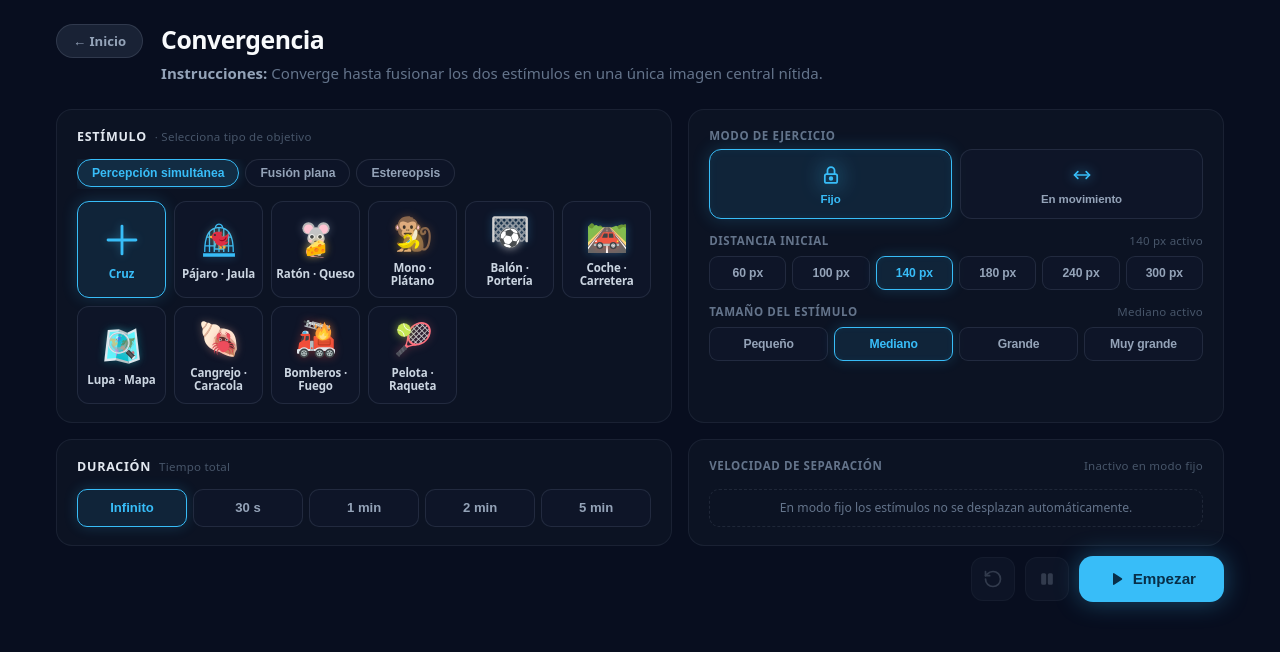
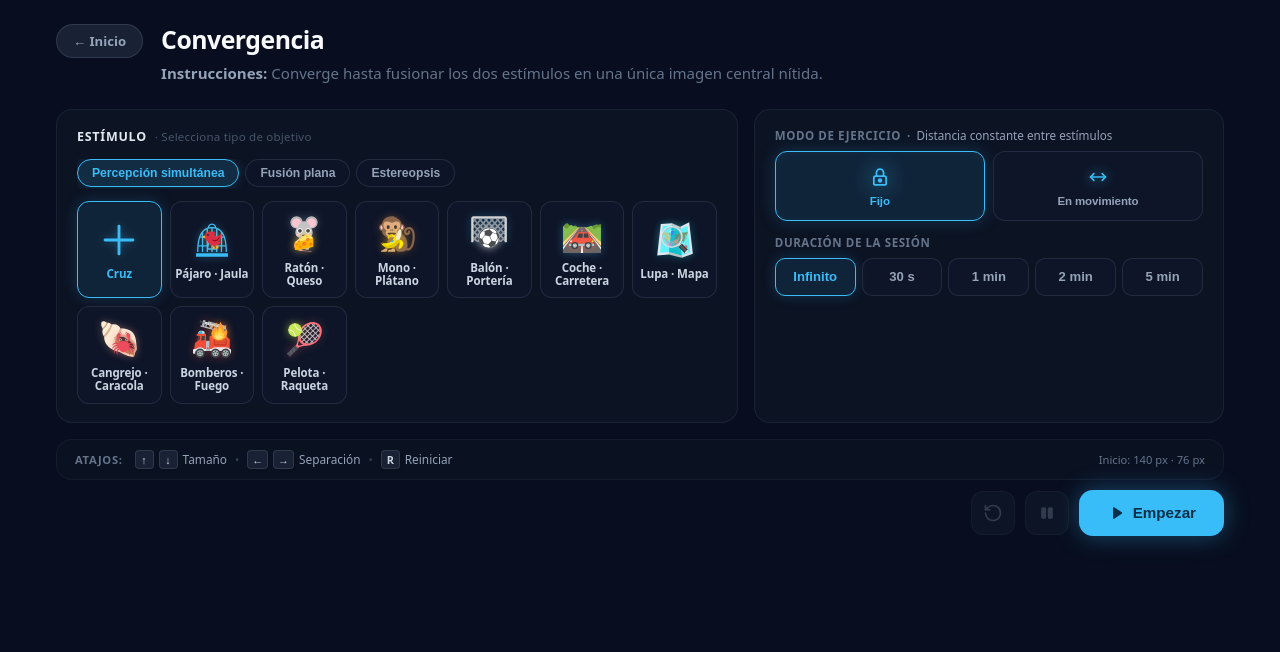
Before and after one commit to belencera/eyevt-app, a Next.js app: page /games/convergence in a window 1280 px wide. Shown: the top 652 px of the page. Built offline with nearby package versions, Linux system fonts and the light colour scheme.

Commit message:
Mod: controles + menú vergencias

```diff
--- a/app/games/_shared/components/GameShell.jsx
+++ b/app/games/_shared/components/GameShell.jsx
@@ -26,6 +26,7 @@ export function GameShell({
   speedContent,
   extraControls,
   gameControls,
+  bottomContent,
   fullWidthDuration = true,
   isFullscreen,
   startDisabled = false,
@@ -106,10 +107,14 @@ export function GameShell({
             )}
           </div>
 
-          {/* Tarjeta: Duración */}
+          {/* Tarjeta: Duración o Contenido inferior personalizado */}
           <div
             className={`dashCard dashCardDuration ${!hasSpeedCard && fullWidthDuration ? 'dashCardFull' : ''}`}
           >
+            {bottomContent ? (
+              bottomContent
+            ) : (
+              <>
                 <div className="dashCardHead">
                   <span className="dashCardLabel">Duración</span>
                   <span className="dashCardSub">Tiempo total</span>
@@ -132,6 +137,8 @@ export function GameShell({
                     )
                   })}
                 </div>
+              </>
+            )}
           </div>
 
           {/* Tarjeta: Velocidad / Cadencia */}
--- a/app/games/convergence/convergence.css
+++ b/app/games/convergence/convergence.css
@@ -1,6 +1,14 @@
 /* ============================================================
    CONVERGENCIA · ESTILOS DEL DASHBOARD Y ZONA DE JUEGO
    ============================================================ */
+
+/* ── Proporción de Columnas: Mayor protagonismo y ancho para Estímulos ── */
+@media (min-width: 901px) {
+  .dashGrid:has(.convCategoryPills),
+  .dashboard:has(.convCategoryPills) .dashGrid {
+    grid-template-columns: 1.45fr 1fr;
+  }
+}
 
 /* ── Píldoras de Categorías en Tarjeta Estímulo ── */
 .convCategoryPills {
@@ -112,6 +120,42 @@
   font-weight: 700;
 }
 
+/* ── Encabezado sutil del modo de ejercicio ── */
+.convModeHeader {
+  display: flex;
+  align-items: baseline;
+  gap: 6px;
+  flex-wrap: wrap;
+  margin-bottom: 2px;
+}
+
+.convModeSubtext {
+  font-size: 0.73rem;
+  font-weight: 500;
+  color: #94a3b8;
+  letter-spacing: normal;
+  text-transform: none;
+  animation: convFadeSubtle 0.2s ease;
+}
+
+.convModeSubtext::before {
+  content: '·';
+  margin-right: 6px;
+  color: #64748b;
+  font-weight: 700;
+}
+
+@keyframes convFadeSubtle {
+  from {
+    opacity: 0;
+    transform: translateY(-2px);
+  }
+  to {
+    opacity: 1;
+    transform: translateY(0);
+  }
+}
+
 /* ── Zona de Juego Inmersiva ── */
 .convergenceArena {
   position: absolute;
@@ -141,6 +185,17 @@
   align-items: center;
   justify-content: center;
   will-change: transform;
+}
+
+.stimulusWrapperSmooth {
+  transition: transform 0.2s cubic-bezier(0.25, 1, 0.5, 1);
+}
+
+.stimulusWrapper img,
+.stimulusWrapper svg {
+  transition: width 0.18s cubic-bezier(0.25, 1, 0.5, 1),
+              height 0.18s cubic-bezier(0.25, 1, 0.5, 1),
+              filter 0.2s ease;
 }
 
 .stimulusWrapper svg {
@@ -235,10 +290,10 @@
 .convSpeedBadge {
   display: inline-flex;
   align-items: center;
-  justify-content: center;
+  gap: 4px;
   color: #38bdf8;
   padding: 0 4px;
-  min-width: 34px;
+  min-width: 38px;
   user-select: none;
 }
 
@@ -248,9 +303,114 @@
   filter: drop-shadow(0 0 5px rgba(56, 189, 248, 0.45));
 }
 
+.convSpeedNum {
+  font-size: 0.82rem;
+  font-weight: 700;
+  font-variant-numeric: tabular-nums;
+  line-height: 1;
+}
+
 .convBarDivider {
   width: 1px;
   height: 20px;
   background: rgba(148, 163, 184, 0.2);
   margin: 0 2px;
 }
+
+/* ── Tarjeta Inferior de Controles en Directo (Compacta, escueta y secundaria) ── */
+.dashCardDuration:has(.convControlsCompact) {
+  padding: 10px 18px !important;
+  gap: 0 !important;
+  min-height: unset !important;
+  background: rgba(13, 21, 37, 0.5) !important;
+  border-color: rgba(148, 163, 184, 0.08) !important;
+}
+
+.convControlsCompact {
+  display: flex;
+  align-items: center;
+  justify-content: space-between;
+  gap: 16px;
+  width: 100%;
+}
+
+.convControlsLeft {
+  display: flex;
+  align-items: center;
+  gap: 12px;
+  flex-wrap: wrap;
+}
+
+.convControlsLabel {
+  font-size: 0.7rem;
+  font-weight: 700;
+  text-transform: uppercase;
+  letter-spacing: 0.06em;
+  color: #64748b;
+  white-space: nowrap;
+}
+
+.convControlsPills {
+  display: flex;
+  align-items: center;
+  gap: 8px;
+  flex-wrap: wrap;
+}
+
+.convPillItem {
+  display: inline-flex;
+  align-items: center;
+  gap: 5px;
+  font-size: 0.74rem;
+  color: #94a3b8;
+  font-weight: 500;
+}
+
+.convPillItem .convKey {
+  display: inline-flex;
+  align-items: center;
+  justify-content: center;
+  min-width: 19px;
+  height: 19px;
+  padding: 0 4px;
+  font-size: 0.68rem;
+  font-weight: 700;
+  color: #cbd5e1;
+  background: rgba(30, 41, 59, 0.75);
+  border: 1px solid rgba(148, 163, 184, 0.18);
+  border-radius: 4px;
+  font-family: inherit;
+  box-shadow: 0 1px 2px rgba(0, 0, 0, 0.2);
+}
+
+.convPillSep {
+  color: #334155;
+  font-size: 0.7rem;
+  user-select: none;
+}
+
+.convControlsBaseHint {
+  font-size: 0.7rem;
+  color: #64748b;
+  font-weight: 500;
+  white-space: nowrap;
+  margin-left: auto;
+}
+
+@media (max-width: 768px) {
+  .convControlsCompact {
+    flex-direction: column;
+    align-items: flex-start;
+    gap: 8px;
+  }
+  .convControlsBaseHint {
+    margin-left: 0;
+  }
+}
+
+/* Bloque de duración integrado en tarjeta 2 */
+.convDurationBlock {
+  display: flex;
+  flex-direction: column;
+  gap: 8px;
+}
--- a/app/games/convergence/data/stimuliPairs.js
+++ b/app/games/convergence/data/stimuliPairs.js
@@ -205,7 +205,7 @@ export const CONVERGENCE_MODES = [
   {
     value: 'motion',
     label: 'En movimiento',
-    description: 'Los estímulos se alejan de forma progresiva',
+    description: 'Los estímulos se separan lentamente',
     icon: 'motion',
   },
 ]
--- a/app/games/convergence/page.js
+++ b/app/games/convergence/page.js
@@ -5,6 +5,7 @@ import {
   GameShell,
   OptionPicker,
   useGameSession,
+  DURATION_OPTIONS,
   IconPlay,
   IconPause,
   IconReset,
@@ -13,12 +14,19 @@ import {
   STIMULI_CATEGORIES,
   STIMULI_PAIRS,
   CONVERGENCE_MODES,
-  INITIAL_DISTANCE_OPTIONS,
-  SPEED_OPTIONS,
-  STIMULUS_SIZE_OPTIONS,
-  STIMULUS_SIZE_PX,
 } from './data/stimuliPairs'
 import './convergence.css'
+
+// ── Niveles de Velocidad Progresiva (Modo Movimiento) ──
+// Comienza en velocidad muy baja (3.5 px/s) para facilitar la fusión inicial
+// y progresa exponencialmente para un control gradual y amplio
+const MOTION_SPEED_LEVELS = [
+  { level: 1, pxPerSec: 3.5, label: 'Muy baja' },
+  { level: 2, pxPerSec: 5.5, label: 'Baja' },
+  { level: 3, pxPerSec: 8.5, label: 'Suave' },
+  { level: 4, pxPerSec: 13, label: 'Moderada' },
+  { level: 5, pxPerSec: 19, label: 'Media' },
+]
 
 function IconTriangleLeft() {
   return (
@@ -98,12 +106,11 @@ export default function ConvergenceGame() {
   const [selectedCategory, setSelectedCategory] = useState('percepcion-simultanea')
   const [selectedPairId, setSelectedPairId] = useState('cross')
   const [mode, setMode] = useState('fixed') // 'fixed' | 'motion'
-  const [initialDistance, setInitialDistance] = useState(140) // px
-  const [speed, setSpeed] = useState(4) // velocidad de separación progresiva
-  const [stimulusSize, setStimulusSize] = useState('md')
+  const [speed, setSpeed] = useState(1) // velocidad inicial muy baja (progresiva en partida)
 
-  // ── Estados de Juego ──
-  const [currentDistance, setCurrentDistance] = useState(140)
+  // ── Estados de Juego (Distancia y Tamaño continuos en píxeles) ──
+  const [stimulusSize, setStimulusSize] = useState(76) // px (recorrido amplio de 36px a 160px)
+  const [currentDistance, setCurrentDistance] = useState(140) // px
   const [motionActive, setMotionActive] = useState(false)
 
   // Referencias para el bucle de animación
@@ -125,30 +132,51 @@ export default function ConvergenceGame() {
     (p) => p.category === selectedCategory
   )
 
-  // Tamaño en píxeles del estímulo
-  const currentSizePx = STIMULUS_SIZE_PX[stimulusSize] || 76
+  // Tamaño en píxeles del estímulo (recorrido continuo)
+  const currentSizePx = stimulusSize
+
+  // Reiniciar a valores iniciales estándar
+  const resetToInitial = useCallback(() => {
+    setCurrentDistance(140)
+    setStimulusSize(76)
+    setSpeed(1)
+    setMotionActive(false)
+  }, [])
 
   // ── Sesión de Juego ──
   const session = useGameSession({
     onStart: () => {
-      setCurrentDistance(initialDistance)
-      setMotionActive(false)
+      resetToInitial()
+    },
+    onBeginPlay: () => {
+      if (mode === 'motion') {
+        setMotionActive(true)
+      }
+    },
+    onResume: () => {
+      if (mode === 'motion') {
+        setMotionActive(true)
+      }
     },
     onReset: () => {
-      setCurrentDistance(initialDistance)
-      setMotionActive(false)
+      resetToInitial()
     },
     onPause: () => {
       setMotionActive(false)
     },
+    onEnd: () => {
+      setMotionActive(false)
+    },
   })
 
-  // Sincronizar distancia inicial cuando cambia en el menú
-  useEffect(() => {
-    if (session.isIdle) {
-      setCurrentDistance(initialDistance)
+  // Reiniciar durante la partida (en juego): mantiene o reactiva el movimiento desde 140 px a vel. 1
+  const handleInGameReset = useCallback(() => {
+    setCurrentDistance(140)
+    setSpeed(1)
+    if (session.isPlaying && !session.isPaused) {
+      setMotionActive(true)
     }
-  }, [initialDistance, session.isIdle])
+  }, [session.isPlaying, session.isPaused])
 
   // Cambiar automáticamente al primer estímulo de la categoría si el actual no pertenece a ella
   const handleCategoryChange = (catId) => {
@@ -159,7 +187,7 @@ export default function ConvergenceGame() {
     }
   }
 
-  // ── Controles de Distancia (Modo Fijo) ──
+  // ── Ajuste de Distancia (Paso de 10 px) ──
   const adjustDistance = useCallback((delta) => {
     setCurrentDistance((prev) => {
       const maxDist = typeof window !== 'undefined' ? window.innerWidth - 120 : 600
@@ -168,9 +196,17 @@ export default function ConvergenceGame() {
     })
   }, [])
 
-  // ── Controles de Velocidad Progresiva (Modo Movimiento) ──
+  // ── Ajuste de Tamaño Continuo (Paso suave de 4 px, rango 36 px a 680 px) ──
+  const adjustSize = useCallback((delta) => {
+    setStimulusSize((prev) => {
+      const next = prev + delta
+      return Math.max(36, Math.min(next, 680))
+    })
+  }, [])
+
+  // ── Ajuste de Velocidad Progresiva (Modo Movimiento) ──
   const adjustSpeed = useCallback((delta) => {
-    setSpeed((prev) => Math.max(1, Math.min(prev + delta, 40)))
+    setSpeed((prev) => Math.max(1, Math.min(prev + delta, MOTION_SPEED_LEVELS.length)))
   }, [])
 
   const toggleMotionPlay = useCallback(() => {
@@ -179,26 +215,29 @@ export default function ConvergenceGame() {
     }
   }, [session.isPlaying, session.isPaused])
 
-  const resetToInitial = useCallback(() => {
-    setCurrentDistance(initialDistance)
-    setMotionActive(false)
-  }, [initialDistance])
-
   // ── Bucle de Animación de Alejamiento en Modo Movimiento ──
   useEffect(() => {
     if (mode !== 'motion' || !session.isPlaying || session.isPaused || !motionActive) {
       return
     }
 
+    let frameId
     let lastTime = performance.now()
-    let frameId
 
     const animate = (now) => {
-      const dt = (now - lastTime) / 1000
+      const dt = Math.min((now - lastTime) / 1000, 0.1)
       lastTime = now
 
-      const maxDist = window.innerWidth - 120
-      const nextDist = currentDistanceRef.current + speedRef.current * dt
+      const maxDist = typeof window !== 'undefined' ? window.innerWidth - 120 : 600
+      const currentLevel = Math.max(1, Math.min(speedRef.current, MOTION_SPEED_LEVELS.length))
+      const basePxPerSec = MOTION_SPEED_LEVELS[currentLevel - 1].pxPerSec
+
+      // Aceleración progresiva suave con la distancia recorrida desde el punto inicial (140 px)
+      const distTraveled = Math.max(0, currentDistanceRef.current - 140)
+      const progressiveMultiplier = 1 + Math.min(distTraveled / 400, 1) * 0.5
+      const effectiveSpeed = basePxPerSec * progressiveMultiplier
+
+      const nextDist = currentDistanceRef.current + effectiveSpeed * dt
 
       if (nextDist >= maxDist) {
         setCurrentDistance(maxDist)
@@ -218,36 +257,51 @@ export default function ConvergenceGame() {
     if (!session.isPlaying || session.isPaused) return
 
     const handleKeyDown = (e) => {
+      // Ajuste de tamaño continuo común para ambos modos con flechas vertical
+      if (e.key === 'ArrowUp') {
+        e.preventDefault()
+        adjustSize(4)
+        return
+      }
+      if (e.key === 'ArrowDown') {
+        e.preventDefault()
+        adjustSize(-4)
+        return
+      }
+
       if (mode === 'fixed') {
         if (e.key === 'ArrowLeft' || e.key === '-') {
           e.preventDefault()
-          adjustDistance(-10)
+          adjustDistance(-4)
         } else if (e.key === 'ArrowRight' || e.key === '+' || e.key === '=') {
           e.preventDefault()
-          adjustDistance(10)
+          adjustDistance(4)
+        } else if (e.key === 'r' || e.key === 'R') {
+          e.preventDefault()
+          resetToInitial()
         }
       } else if (mode === 'motion') {
         if (e.code === 'Space') {
           e.preventDefault()
           toggleMotionPlay()
-        } else if (e.key === 'ArrowUp' || e.key === '+' || e.key === '=') {
+        } else if (e.key === 'ArrowLeft' || e.key === '-') {
+          e.preventDefault()
+          adjustSpeed(-1)
+        } else if (e.key === 'ArrowRight' || e.key === '+' || e.key === '=') {
           e.preventDefault()
           adjustSpeed(1)
-        } else if (e.key === 'ArrowDown' || e.key === '-') {
-          e.preventDefault()
-          adjustSpeed(-1)
         } else if (e.key === 'r' || e.key === 'R') {
           e.preventDefault()
-          resetToInitial()
+          handleInGameReset()
         }
       }
     }
 
     window.addEventListener('keydown', handleKeyDown)
     return () => window.removeEventListener('keydown', handleKeyDown)
-  }, [session.isPlaying, session.isPaused, mode, adjustDistance, adjustSpeed, toggleMotionPlay, resetToInitial])
+  }, [session.isPlaying, session.isPaused, mode, adjustDistance, adjustSpeed, adjustSize, toggleMotionPlay, resetToInitial, handleInGameReset])
 
-  // ── Selector de Estímulos para el Dashboard (Tarjeta 1 · Arriba Izquierda) ──
+  // ── Selector de Estímulos (Fila 1 · Tarjeta 1 · Arriba Izquierda) ──
   const stimulusSelector = (
     <div>
       {/* Píldoras de Categoría */}
@@ -270,7 +324,7 @@ export default function ConvergenceGame() {
         })}
       </div>
 
-      {/* Cuadrícula de Parejas Disponibles (sin descripciones debajo de los títulos) */}
+      {/* Cuadrícula de Parejas Disponibles */}
       <div className="convPairsGrid">
         {categoryPairs.length > 0 ? (
           categoryPairs.map((pair) => {
@@ -310,14 +364,21 @@ export default function ConvergenceGame() {
     </div>
   )
 
-  // ── Controles del Ejercicio para el Dashboard (Tarjeta 2 · Arriba Derecha · Estilo Periferia) ──
+  // ── Configuración (Fila 1 · Tarjeta 2 · Arriba Derecha) ──
   const gameControls = (
     <>
-      {/* Selector de modo en cuadrícula de tarjetas estilo Periferia */}
+      {/* Selector de modo */}
       <div className="modeGridContainer">
-        <span className="controlLabel" id="conv-mode-label">
-          Modo de ejercicio
-        </span>
+        <div className="convModeHeader">
+          <span className="controlLabel" id="conv-mode-label">
+            Modo de ejercicio
+          </span>
+          <span className="convModeSubtext">
+            {mode === 'fixed'
+              ? 'Distancia constante entre estímulos'
+              : 'Los estímulos se separan lentamente'}
+          </span>
+        </div>
         <div
           className="modeGrid"
           role="radiogroup"
@@ -350,54 +411,79 @@ export default function ConvergenceGame() {
         </div>
       </div>
 
-      <OptionPicker
-        id="conv-distance"
-        label="Distancia inicial"
-        value={initialDistance}
-        options={INITIAL_DISTANCE_OPTIONS}
-        disabled={!session.isIdle}
-        onChange={setInitialDistance}
-      />
-
-      <OptionPicker
-        id="conv-size"
-        label="Tamaño del estímulo"
-        value={stimulusSize}
-        options={STIMULUS_SIZE_OPTIONS}
-        disabled={!session.isIdle}
-        onChange={setStimulusSize}
-      />
+      {/* Duración de la sesión integrada */}
+      <div className="convDurationBlock">
+        <span className="controlLabel" id="conv-duration-label">
+          Duración de la sesión
+        </span>
+        <div className="durationRow" role="radiogroup" aria-labelledby="conv-duration-label">
+          {DURATION_OPTIONS.map((opt) => {
+            const isSelected = opt.value === session.durationSetting
+            return (
+              <button
+                key={opt.value}
+                type="button"
+                role="radio"
+                aria-checked={isSelected}
+                className={`dashPillBtn ${isSelected ? 'dashPillBtnActive' : ''}`}
+                disabled={!session.isIdle}
+                onClick={() => session.setDurationSetting(opt.value)}
+              >
+                {opt.label}
+              </button>
+            )
+          })}
+        </div>
+      </div>
     </>
   )
 
-  // ── Tarjeta 4 (Abajo Derecha: Velocidad de separación con subtítulo explicativo en Fijo) ──
-  const speedContent =
-    mode === 'motion' ? (
-      <OptionPicker
-        id="conv-speed"
-        label="Velocidad de separación"
-        value={speed}
-        options={SPEED_OPTIONS}
-        disabled={!session.isIdle}
-        onChange={setSpeed}
-      />
-    ) : (
-      <div className="dashFixedSpeedPlaceholder" style={{ height: '100%', display: 'flex', flexDirection: 'column', justifyContent: 'space-between' }}>
-        <div className="dashCardHead" style={{ justifyContent: 'space-between', alignItems: 'center' }}>
-          <span className="controlLabel" id="conv-speed-label">
-            Velocidad de separación
-          </span>
-          <span className="dashCardSub" style={{ marginLeft: 'auto' }}>
-            Inactivo en modo fijo
-          </span>
-        </div>
-        <div className="dashNoExtras">
-          <p className="dashNoExtrasText">
-            En modo fijo los estímulos no se desplazan automáticamente.
-          </p>
+  // ── Guía de Controles en Directo (Fila 2 · Tarjeta 3 · Barra compacta y escueta) ──
+  const bottomContent = (
+    <div className="convControlsCompact">
+      <div className="convControlsLeft">
+        <span className="convControlsLabel">Atajos:</span>
+        <div className="convControlsPills">
+          <div className="convPillItem">
+            <kbd className="convKey">↑</kbd>
+            <kbd className="convKey">↓</kbd>
+            <span>Tamaño</span>
+          </div>
+
+          <span className="convPillSep" aria-hidden="true">•</span>
+
+          <div className="convPillItem">
+            <kbd className="convKey">←</kbd>
+            <kbd className="convKey">→</kbd>
+            <span>{mode === 'fixed' ? 'Separación' : 'Velocidad'}</span>
+          </div>
+
+          {mode === 'motion' && (
+            <>
+              <span className="convPillSep" aria-hidden="true">•</span>
+              <div className="convPillItem">
+                <kbd className="convKey">Espacio</kbd>
+                <span>Pausar</span>
+              </div>
+            </>
+          )}
+
+          <span className="convPillSep" aria-hidden="true">•</span>
+
+          <div className="convPillItem">
+            <kbd className="convKey">R</kbd>
+            <span>Reiniciar</span>
+          </div>
         </div>
       </div>
-    )
+
+      <span className="convControlsBaseHint">
+        {mode === 'fixed'
+          ? 'Inicio: 140 px · 76 px'
+          : 'Inicio: 140 px · 76 px · Vel. baja progresiva'}
+      </span>
+    </div>
+  )
 
   return (
     <GameShell
@@ -406,7 +492,7 @@ export default function ConvergenceGame() {
       session={session}
       stimulusGrid={stimulusSelector}
       gameControls={gameControls}
-      speedContent={speedContent}
+      bottomContent={bottomContent}
       startDisabled={categoryPairs.length === 0}
     >
       {/* ── Zona de Juego Inmersiva ── */}
@@ -414,7 +500,7 @@ export default function ConvergenceGame() {
         <div className="convergenceTrack">
           {/* Estímulo Ojo Izquierdo */}
           <div
-            className="stimulusWrapper"
+            className={`stimulusWrapper ${mode === 'fixed' || !motionActive ? 'stimulusWrapperSmooth' : ''}`}
             style={{
               transform: `translateX(-${currentDistance / 2}px) translate(-50%, -50%)`,
             }}
@@ -424,7 +510,7 @@ export default function ConvergenceGame() {
 
           {/* Estímulo Ojo Derecho */}
           <div
-            className="stimulusWrapper"
+            className={`stimulusWrapper ${mode === 'fixed' || !motionActive ? 'stimulusWrapperSmooth' : ''}`}
             style={{
               transform: `translateX(${currentDistance / 2}px) translate(-50%, -50%)`,
             }}
@@ -443,7 +529,7 @@ export default function ConvergenceGame() {
                   <button
                     type="button"
                     className="convCircleBtn"
-                    onClick={() => adjustDistance(-10)}
+                    onClick={() => adjustDistance(-4)}
                     title="Acercar estímulos (Flecha Izquierda o -)"
                     aria-label="Acercar estímulos"
                   >
@@ -458,11 +544,41 @@ export default function ConvergenceGame() {
                   <button
                     type="button"
                     className="convCircleBtn"
-                    onClick={() => adjustDistance(10)}
+                    onClick={() => adjustDistance(4)}
                     title="Alejar estímulos (Flecha Derecha o +)"
                     aria-label="Alejar estímulos"
                   >
                     <IconTriangleRight />
+                  </button>
+
+                  <div className="convBarDivider" aria-hidden="true" />
+
+                  {/* Reducir tamaño */}
+                  <button
+                    type="button"
+                    className="convCircleBtn"
+                    onClick={() => adjustSize(-4)}
+                    disabled={stimulusSize <= 36}
+                    title="Reducir tamaño (Flecha Abajo)"
+                    aria-label="Reducir tamaño"
+                  >
+                    <IconMinus />
+                  </button>
+
+                  <span className="convDistanceBadge" style={{ minWidth: '60px' }}>
+                    {stimulusSize} px
+                  </span>
+
+                  {/* Aumentar tamaño */}
+                  <button
+                    type="button"
+                    className="convCircleBtn"
+                    onClick={() => adjustSize(4)}
+                    disabled={stimulusSize >= 680}
+                    title="Aumentar tamaño (Flecha Arriba)"
+                    aria-label="Aumentar tamaño"
+                  >
+                    <IconPlus />
                   </button>
                 </>
               ) : (
@@ -487,9 +603,9 @@ export default function ConvergenceGame() {
                   <button
                     type="button"
                     className="convCircleBtn"
-                    onClick={resetToInitial}
-                    title="Reiniciar a distancia inicial (R)"
-                    aria-label="Reiniciar a distancia inicial"
+                    onClick={handleInGameReset}
+                    title="Reiniciar a distancia y velocidad iniciales (R)"
+                    aria-label="Reiniciar a distancia y velocidad iniciales"
                   >
                     <IconReset />
                   </button>
@@ -502,15 +618,21 @@ export default function ConvergenceGame() {
                     className="convCircleBtn"
                     onClick={() => adjustSpeed(-1)}
                     disabled={speed <= 1}
-                    title="Reducir velocidad progresivamente (Flecha Abajo o -)"
+                    title="Reducir velocidad"
                     aria-label="Reducir velocidad"
                   >
                     <IconMinus />
                   </button>
 
-                  {/* Símbolo de velocidad */}
-                  <span className="convSpeedBadge" title="Velocidad (Ajustable con + y -)">
+                  {/* Símbolo e indicador numérico de velocidad */}
+                  <span
+                    className="convSpeedBadge"
+                    title={`Velocidad progresiva: Nivel ${speed} (${MOTION_SPEED_LEVELS[speed - 1]?.label || ''})`}
+                  >
                     <IconGauge />
+                    <span className="convSpeedNum">
+                      {speed}
+                    </span>
                   </span>
 
                   {/* Aumentar velocidad (+) */}
@@ -518,9 +640,39 @@ export default function ConvergenceGame() {
                     type="button"
                     className="convCircleBtn"
                     onClick={() => adjustSpeed(1)}
-                    disabled={speed >= 40}
-                    title="Aumentar velocidad progresivamente (Flecha Arriba o +)"
+                    disabled={speed >= MOTION_SPEED_LEVELS.length}
+                    title="Aumentar velocidad"
                     aria-label="Aumentar velocidad"
+                  >
+                    <IconPlus />
+                  </button>
+
+                  <div className="convBarDivider" aria-hidden="true" />
+
+                  {/* Reducir tamaño */}
+                  <button
+                    type="button"
+                    className="convCircleBtn"
+                    onClick={() => adjustSize(-4)}
+                    disabled={stimulusSize <= 36}
+                    title="Reducir tamaño (Flecha Abajo)"
+                    aria-label="Reducir tamaño"
+                  >
+                    <IconMinus />
+                  </button>
+
+                  <span className="convDistanceBadge" style={{ minWidth: '60px' }}>
+                    {stimulusSize} px
+                  </span>
+
+                  {/* Aumentar tamaño */}
+                  <button
+                    type="button"
+                    className="convCircleBtn"
+                    onClick={() => adjustSize(4)}
+                    disabled={stimulusSize >= 680}
+                    title="Aumentar tamaño (Flecha Arriba)"
+                    aria-label="Aumentar tamaño"
                   >
                     <IconPlus />
                   </button>
```
Lines whose indentation alone changed are shown as unchanged.
